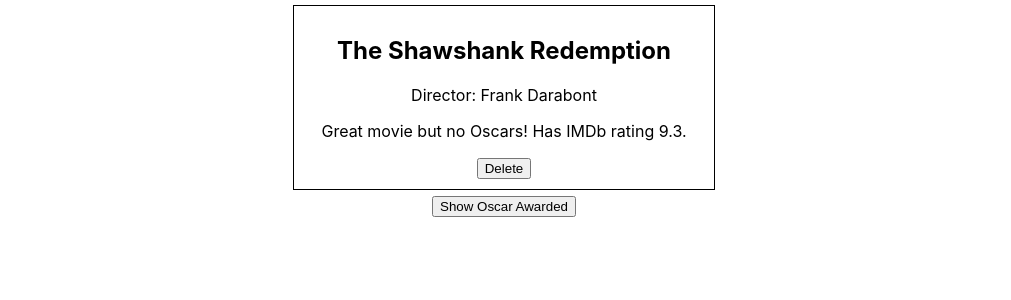
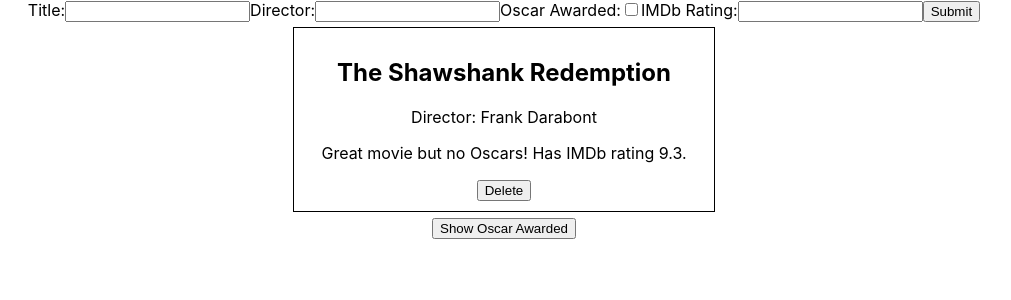
Before and after one commit to ASANCHEZWEB/create-react-app-example, a React (Create React App) app: page / in a window 1280 px wide. Shown: the top 300 px of the page, without its empty margins (136-1147 px from the left). Built offline with nearby package versions, Linux system fonts and the light colour scheme.

Commit message:
Añadir formulario y crear control de componente , actualizar state sin recarga de página

```diff
--- /dev/null
+++ b/src/components/dynamicListsDemo/AddMovie.js
@@ -0,0 +1,72 @@
+import React from 'react';
+
+class AddMovie extends React.Component {
+
+  constructor(props){
+      super(props);
+
+      this.state = {
+        title: '',
+        director: '',
+        hasOscars: false,
+        IMDbRating: ''
+      }
+  }
+
+  handleTitleInput = (event) => {
+    this.setState({
+      title: event.target.value
+    })
+  }
+
+  handleDirectorInput = (event) => {
+    this.setState({
+      director: event.target.value
+    })
+  }
+
+  handleHasOscarsCheck = (event) => {
+    this.setState({
+      hasOscars: event.target.type=== 'checkbox' ? event.target.checked : event.target.value
+    })
+  }
+
+  handleRating = (event) => {
+    this.setState({
+      IMDbRating: event.target.value
+    })
+  }
+  handleFormSubmit = (event) => {
+    event.preventDefault();
+    this.props.addTheMovie(this.state);
+    this.setState({
+      title: '',
+      director: '',
+      hasOscars: false,
+      IMDbRating: ''
+    })
+  }
+  render(){
+    return (
+      <div>
+        <form onSubmit={this.handleFormSubmit}>
+            <label>Title:</label>
+            <input type="text" name="title" value={this.state.title} onChange={(e) => this.handleTitleInput(e)} />
+
+            <label>Director:</label>
+            <input type="text" name="director" value={this.state.director} onChange={(e) => this.handleDirectorInput(e)} />
+
+            <label>Oscar Awarded:</label>
+            <input type="checkbox" name="hasOscars" checked={this.state.hasOscars} onChange={(e) => this.handleHasOscarsCheck(e)} />
+
+            <label>IMDb Rating:</label>
+            <input type="text" name="IMDbRating" value={this.state.IMDbRating} onChange={(e) => this.handleRating(e)} />
+
+            <input type="submit" value="Submit" />
+        </form>
+    </div>
+    )
+  }
+}
+
+export default AddMovie;
--- a/src/components/dynamicListsDemo/DynamicMoviesList.js
+++ b/src/components/dynamicListsDemo/DynamicMoviesList.js
@@ -1,5 +1,6 @@
 import React, { Component } from "react";
 import ImprovedCard from './ImprovedCard';
+import AddMovie from './AddMovie';
 
 class DynamicMoviesList extends Component {
     constructor(){
@@ -25,6 +26,14 @@
             movies: moviesCopy
         })
     }
+
+    addMovieHandler = (theMovie) => {
+        const moviesCopy = [...this.state.movies];
+        moviesCopy.push(theMovie);
+        this.setState({
+          movies: moviesCopy
+        })
+      }
     //array de pelis filtradas
     filteredMovies;
 
@@ -36,6 +45,7 @@
 
         return (
             <div>
+             <AddMovie addTheMovie={this.addMovieHandler} />
                 {
                     //usamos las peliis filtradas para pintarlas usando el componente ImprovedCard
                     this.filteredMovies.map((oneMovie, index) => {
--- a/src/components/dynamicListsDemo/ImprovedCard.js
+++ b/src/components/dynamicListsDemo/ImprovedCard.js
@@ -1,4 +1,5 @@
 import React from "react";
+
 const improvedCard = (props) => {
     let awardText;
     if(props.hasOscars){
```
